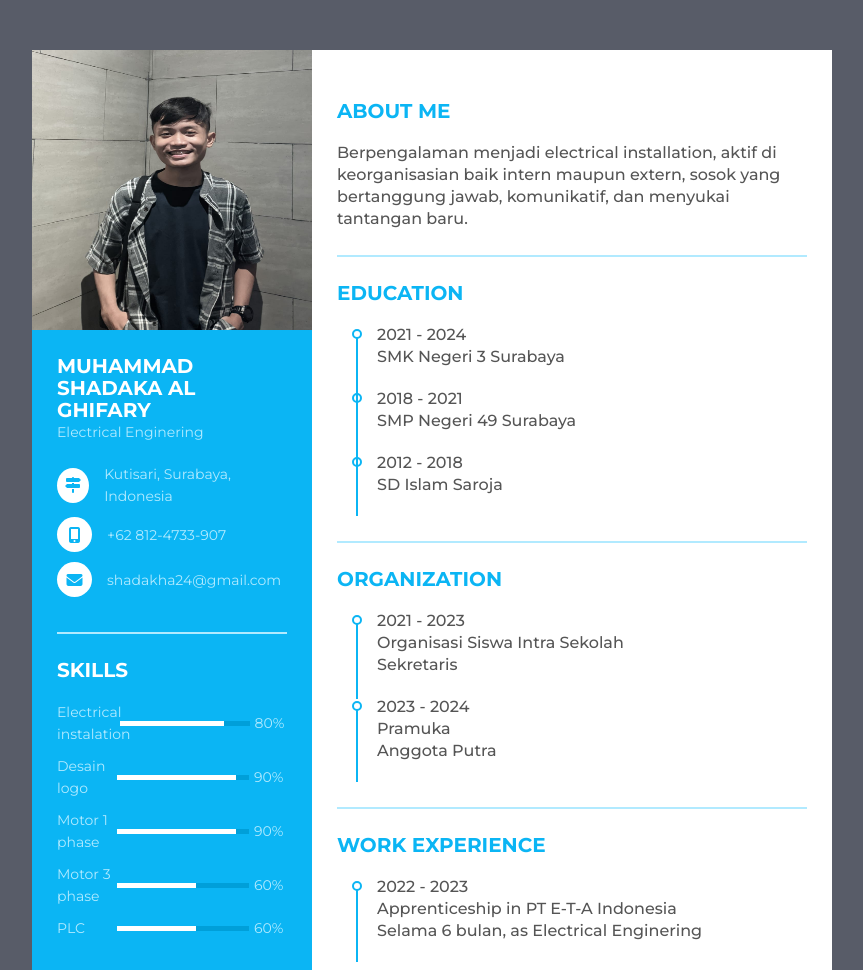
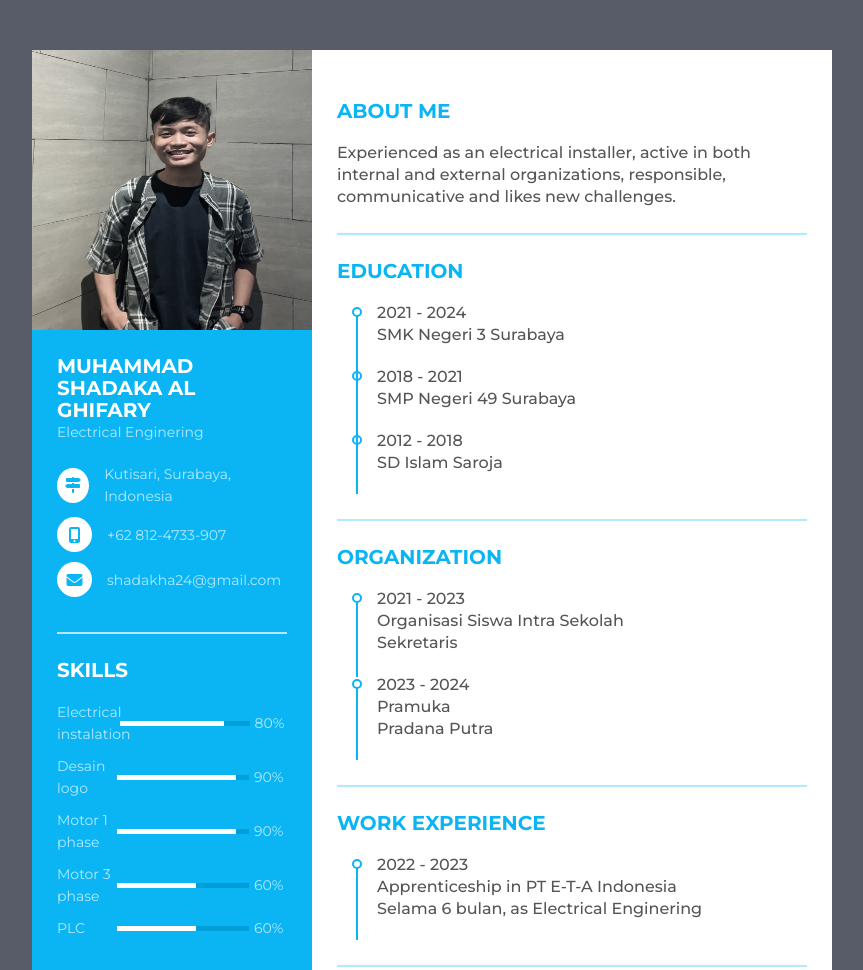
Before and after one commit to dakafy/CV-SHADAKA, a plain HTML site: page index.html in a window 1280 px wide. Shown: the top 970 px of the page, without its empty margins (208-1071 px from the left). Drawn offline with Linux system fonts and the light colour scheme.

Commit message:
Update index.html

```diff
--- a/index.html
+++ b/index.html
@@ -142,7 +142,7 @@
             <div class="title">
                <p class="bold">ABOUT ME<menu></menu></p>
              </div>
-             <p class="semi-bold">Berpengalaman menjadi electrical installation, aktif di keorganisasian baik intern maupun extern, sosok yang bertanggung jawab, komunikatif, dan menyukai tantangan baru.</p>
+             <p class="semi-bold">Experienced as an electrical installer, active in both internal and external organizations, responsible, communicative and likes new challenges.</p>
         </div>
         <div class="resume_item resume_work">
             <div class="title">
@@ -189,7 +189,7 @@
                     <div class="info">
                          <p class="semi-bold">
                             Pramuka</p>
-                         <p class="semi-bold">Anggota Putra</p>
+                         <p class="semi-bold">Pradana Putra</p>
                     </div>
                 </li>
                  <div class="title">
```
